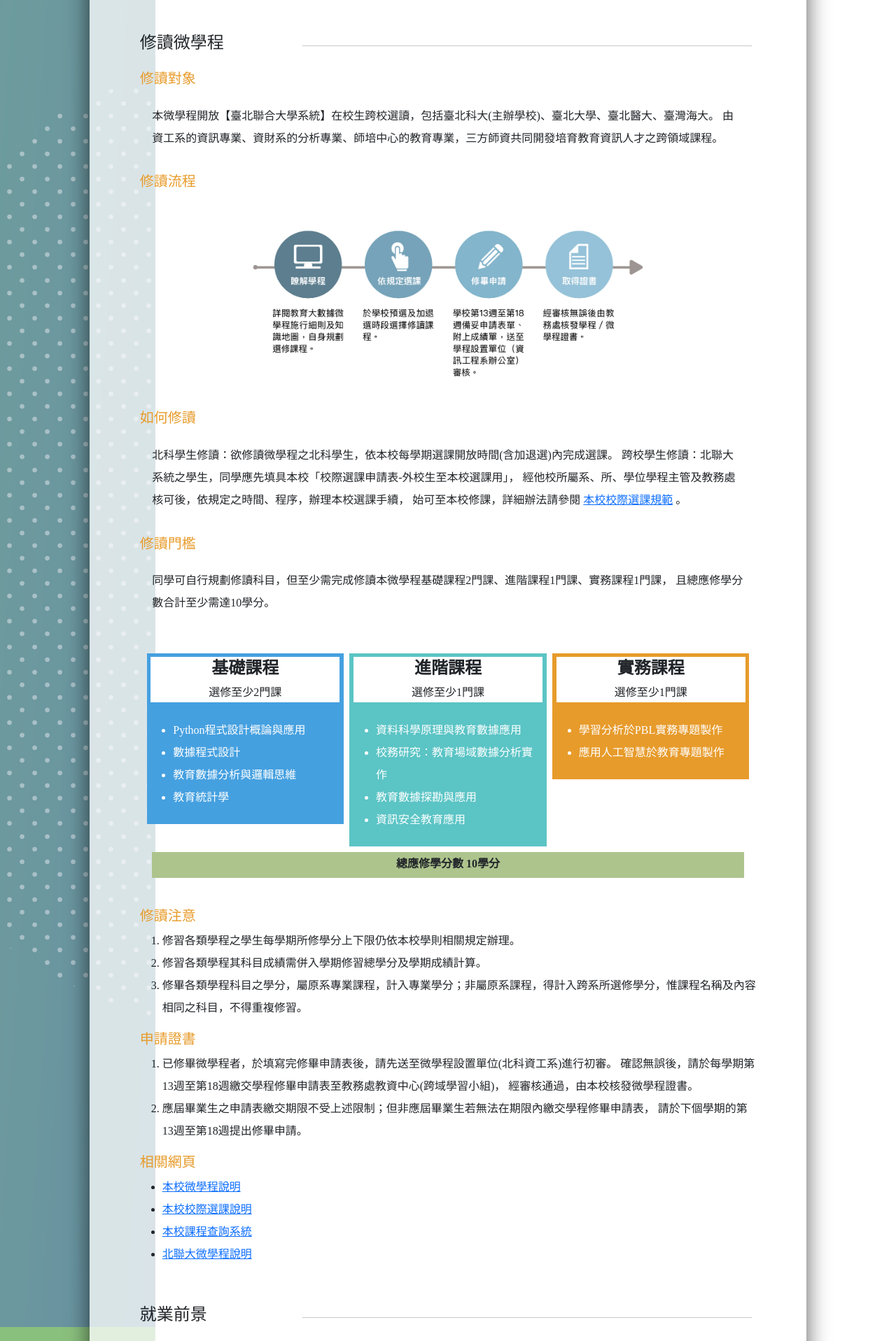
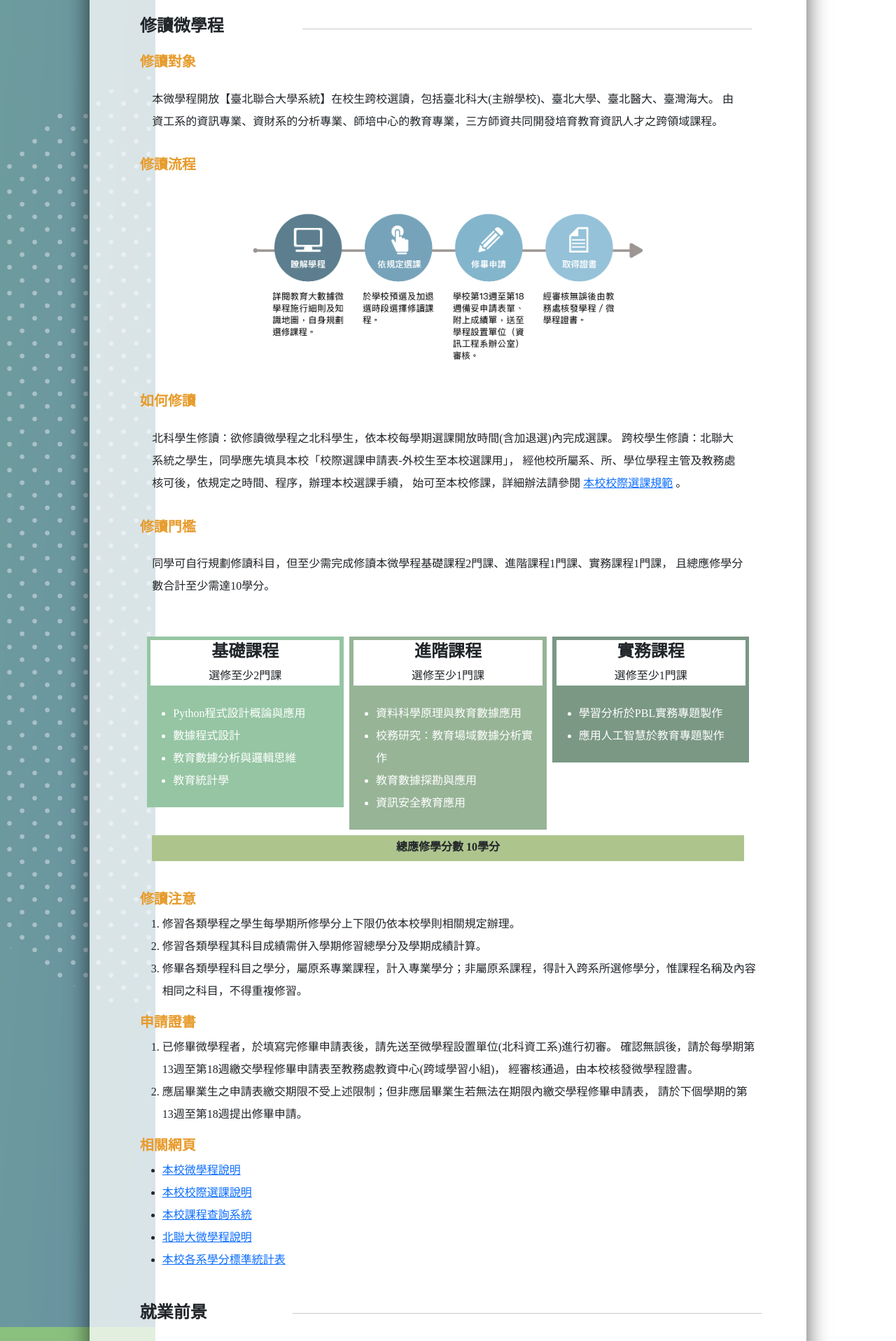
Before and after one commit to KatoToyoki/course_map, a React (Create React App) app: page /introduce in a window 1280 px wide. Shown: the part 880-2797 px from the top of the page at 70% size. Built offline with nearby package versions, Linux system fonts and the light colour scheme.

Commit message:
change color, add files

```diff
--- a/src/css/style.css
+++ b/src/css/style.css
@@ -89,6 +89,18 @@ li {
     background: linear-gradient(-70deg, #41bee1, #adc48d);
 }
 
+.intro_1 {
+    background-color: #95c5a3;
+}
+
+.intro_2 {
+    background-color: #97b497;
+}
+
+.intro_3 {
+    background-color: #7b9885;
+}
+
 .inside {
     padding: 2%;
 }
--- a/src/pages/Download.js
+++ b/src/pages/Download.js
@@ -46,7 +46,9 @@ export default function Download() {
                                 教育大數據微學程施行細則
                             </li>
                             <li>
-                                微學程懶人包
+                                <a href="../images/all.pdf" download>
+                                    微學程懶人包
+                                </a>
                             </li>
                             <li>
                                 <a href="../images/poster.jpg" download>
--- a/src/pages/Introduce.js
+++ b/src/pages/Introduce.js
@@ -25,7 +25,7 @@ export default function Introduce() {
                     </Dropdown.Toggle>
 
                     <Dropdown.Menu>
-                        <Dropdown.Item href="/introduce#course">教育大數據微學程</Dropdown.Item>
+                        <Dropdown.Item href="/introduce#course">微學程簡介</Dropdown.Item>
                         <Dropdown.Item href="/introduce#taking_course">修讀微學程</Dropdown.Item>
                         <Dropdown.Item href="/introduce#future_jobs">就業前景</Dropdown.Item>
                         <Dropdown.Item href="/introduce#learning_material">學習資源</Dropdown.Item>
@@ -36,7 +36,7 @@ export default function Introduce() {
             <div>
                 <a href="/introduce#course" className="no_decoration white_word">
                     <div className="com_button1">
-                        教育大數據微學程
+                        微學程簡介
                     </div>
 
                 </a>
@@ -68,11 +68,11 @@ export default function Introduce() {
                 <div className="content">
                     <div >
                         <h2 className="blue_word">
-                            認識微學程
+                            <b>認識微學程</b>
                         </h2>
                         <Row>
                             <Col xs={4} className='vertical'>
-                                <h4>教育大數據微學程</h4>
+                                <h4><b>微學程簡介</b></h4>
                             </Col>
                             <Col xs={8} className='inside'>
                                 <hr />
@@ -99,14 +99,12 @@ export default function Introduce() {
                             並建立資訊安全於教育的重要概念；「實務課程」則帶領學生針對實際教育場域的需求應用進行專題製作；
                             本微學程培養同學的第二專業提升跨領域思維及溝通，累積實務產業接觸的實作經驗，增加同學未來就業優勢。
                         </p>
-
                     </div>
 
                     <div>
-                        <br />
                         <Row>
                             <Col xs={3} className='vertical'>
-                                <h4>修讀微學程</h4>
+                                <h4><b>修讀微學程</b></h4>
                             </Col>
                             <Col xs={9} className='inside'>
                                 <hr />
@@ -114,18 +112,18 @@ export default function Introduce() {
                         </Row>
 
 
-                        <h5 className="orange_word">修讀對象</h5>
+                        <h5 className="orange_word"><b>修讀對象</b></h5>
                         <p className="inside">
                             本微學程開放【臺北聯合大學系統】在校生跨校選讀，包括臺北科大(主辦學校)、臺北大學、臺北醫大、臺灣海大。
                             由資工系的資訊專業、資財系的分析專業、師培中心的教育專業，三方師資共同開發培育教育資訊人才之跨領域課程。
                         </p>
 
-                        <h5 className="orange_word">修讀流程</h5>
+                        <h5 className="orange_word"><b>修讀流程</b></h5>
                         <div className="center">
                             <img src={order} width="70%"></img>
                         </div>
 
-                        <h5 className="orange_word">如何修讀</h5>
+                        <h5 className="orange_word"><b>如何修讀</b></h5>
                         <p className="inside">
                             北科學生修讀：欲修讀微學程之北科學生，依本校每學期選課開放時間(含加退選)內完成選課。
                             跨校學生修讀：北聯大系統之學生，同學應先填具本校「校際選課申請表-外校生至本校選課用」，
@@ -133,14 +131,14 @@ export default function Introduce() {
                             始可至本校修課，詳細辦法請參閱 <a href="https://oaa.ntut.edu.tw/p/412-1008-12844.php?Lang=zh-tw">本校校際選課規範</a> 。
                         </p>
 
-                        <h5 className="orange_word">修讀門檻</h5>
+                        <h5 className="orange_word"><b>修讀門檻</b></h5>
                         <p className="inside">
                             同學可自行規劃修讀科目，但至少需完成修讀本微學程基礎課程2門課、進階課程1門課、實務課程1門課，
                             且總應修學分數合計至少需達10學分。
                         </p>
                         <Row className="inside">
                             <Col sm={12} md={4} className='map_inside'>
-                                <div className="blue inside">
+                                <div className="intro_1 inside">
                                     <div className="white map_inside">
                                         <div className="center">
                                             <h4><b>基礎課程</b></h4>
@@ -163,7 +161,7 @@ export default function Introduce() {
                             </Col>
 
                             <Col sm={12} md={4} className='map_inside'>
-                                <div className="blue_green inside">
+                                <div className="intro_2 inside">
                                     <div className="white map_inside">
                                         <div className="center">
                                             <h4><b>進階課程</b></h4>
@@ -186,7 +184,7 @@ export default function Introduce() {
                             </Col>
 
                             <Col sm={12} md={4} className='map_inside' height="100%">
-                                <div className="orange inside">
+                                <div className="intro_3 inside">
                                     <div className="white map_inside">
                                         <div className="center">
                                             <h4><b>實務課程</b></h4>
@@ -215,14 +213,14 @@ export default function Introduce() {
                             </Col>
                         </Row>
                         <br />
-                        <h5 className="orange_word">修讀注意</h5>
+                        <h5 className="orange_word"><b>修讀注意</b></h5>
                         <ol>
                             <li>修習各類學程之學生每學期所修學分上下限仍依本校學則相關規定辦理。</li>
                             <li>修習各類學程其科目成績需併入學期修習總學分及學期成績計算。</li>
                             <li>修畢各類學程科目之學分，屬原系專業課程，計入專業學分；非屬原系課程，得計入跨系所選修學分，惟課程名稱及內容相同之科目，不得重複修習。</li>
                         </ol>
 
-                        <h5 className="orange_word">申請證書</h5>
+                        <h5 className="orange_word"><b>申請證書</b></h5>
                         <ol>
                             <li>
                                 已修畢微學程者，於填寫完修畢申請表後，請先送至微學程設置單位(北科資工系)進行初審。
@@ -238,7 +236,7 @@ export default function Introduce() {
 
 
 
-                        <h5 className="orange_word">相關網頁</h5>
+                        <h5 className="orange_word"><b>相關網頁</b></h5>
                         <ul>
                             <li>
                                 <a href="https://oaa.ntut.edu.tw/p/412-1008-13057.php?Lang=zh-tw">本校微學程說明</a>
@@ -258,6 +256,7 @@ export default function Introduce() {
                             <li>
                                 <a href="https://ustp.ntpu.edu.tw/info/14">北聯大微學程說明</a>
                             </li>
+                            <li><a href="https://aps.ntut.edu.tw/course/tw/Cprog.jsp?format=-3&year=111&matric=7">本校各系學分標準統計表</a></li>
                         </ul>
 
                     </div>
@@ -266,9 +265,9 @@ export default function Introduce() {
                         <br />
                         <Row>
                             <Col xs={3} className='vertical'>
-                                <h4>就業前景</h4>
+                                <h4><b>就業前景</b></h4>
                             </Col>
-                            <Col xs={9} className='inside'>
+                            <Col xs={9} className='map_inside'>
                                 <hr />
                             </Col>
                         </Row>
@@ -301,9 +300,9 @@ export default function Introduce() {
                         <br />
                         <Row>
                             <Col xs={3} className='vertical'>
-                                <h4>學習資源</h4>
+                                <h4><b>學習資源</b></h4>
                             </Col>
-                            <Col xs={9} className='inside'>
+                            <Col xs={9} className='map_inside'>
                                 <hr />
                             </Col>
                         </Row>
```
Also changed, not shown: 1 other file (tests, documents, lock files or other folders).
